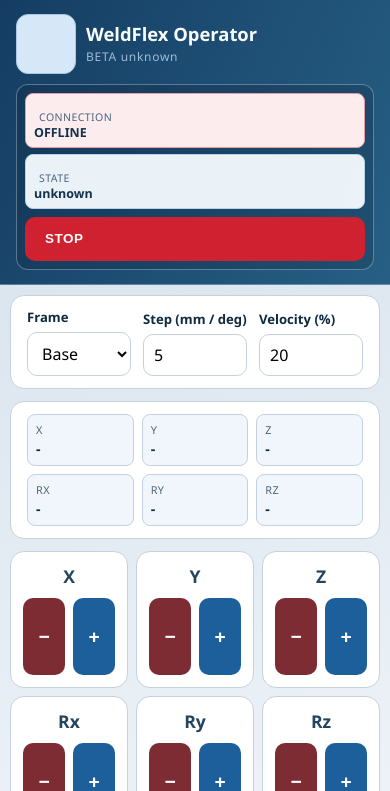
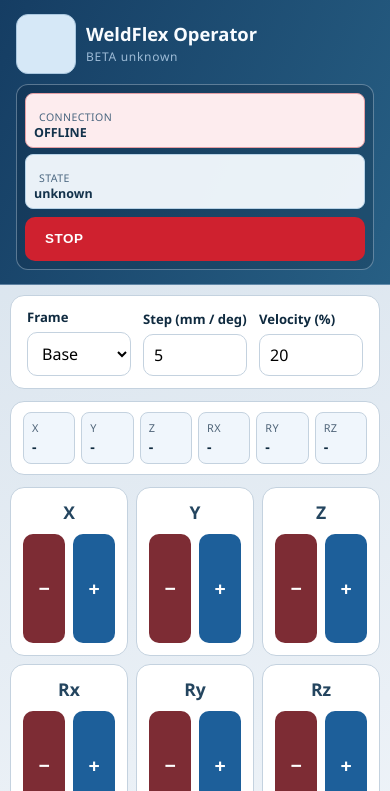
Before and after one commit to gagesmith3/WeldFlex, a Flask app: page /jog in a window 390 px wide. Shown: the top 791 px of the page. Run offline with Flask 3, Linux system fonts and the light colour scheme; data that the repository does not hold is empty; some libraries are stand-ins or nearby versions.

Commit message:
jogmenu3

```diff
--- a/backend/static/css/operator.css
+++ b/backend/static/css/operator.css
@@ -1444,11 +1444,11 @@ pre {
 .jog-pos-bar {
   display: grid;
   grid-template-columns: repeat(6, 1fr);
-  gap: 8px;
+  gap: 6px;
   background: var(--panel);
   border: 1px solid var(--line);
   border-radius: 14px;
-  padding: 12px 16px;
+  padding: 10px 12px;
   flex-shrink: 0;
 }
 
@@ -1618,10 +1618,6 @@ pre {
 @media (max-width: 820px) {
   .jog-page {
     padding: 10px;
-  }
-
-  .jog-pos-bar {
-    grid-template-columns: repeat(3, 1fr);
   }
 
   .btn.jog-btn {
```
